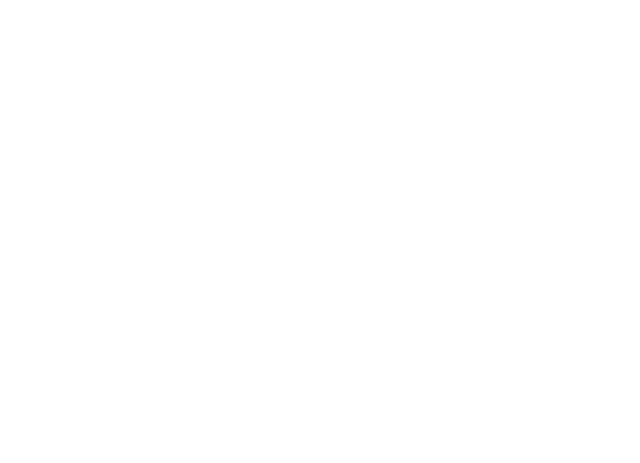
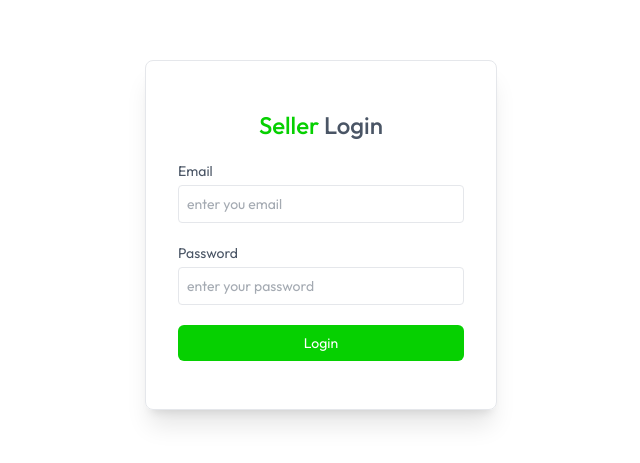
Before and after one commit to hasan8162/Food-Way, a React (Vite) app in the folder frontend/: page /seller in a window 1280 px wide. Before the commit this address had no page. Shown: the part 165-628 px from the top of the page, without its empty margins (319-959 px from the left). Built offline with nearby package versions, Linux system fonts and the light colour scheme.

Commit message:
seller login form

```diff
--- a/frontend/src/App.jsx
+++ b/frontend/src/App.jsx
@@ -12,10 +12,11 @@
 import Cart from "./pages/Cart";
 import AddAddress from "./pages/AddAddress";
 import MyOrders from "./pages/MyOrders";
+import SellerLogin from "./components/seller/SellerLogin";
 
 const App = () => {
   const isSellerPath = useLocation().pathname.includes("seller");
-  const {showUserLogin} = useAppContext();
+  const {showUserLogin, isSeller} = useAppContext();
   return (
     <div>
       {isSellerPath ? null : <Navbar/>}
@@ -30,6 +31,7 @@
           <Route path='/cart' element={<Cart/>}/>
           <Route path='/add-address' element={<AddAddress/>}/>
           <Route path='/my-orders' element={<MyOrders/>}/>
+          <Route path='/seller' element={isSeller ? null : <SellerLogin/>}></Route>
         </Routes>
       </div>
       {!isSellerPath && <Footer/>}
--- /dev/null
+++ b/frontend/src/components/seller/SellerLogin.jsx
@@ -0,0 +1,36 @@
+import React, { useEffect, useState } from 'react'
+import { useAppContext } from '../../context/AppContext'
+
+const SellerLogin = () => {
+    const {isSeller, setIsSeller, navigate} = useAppContext()
+    const [email, setEmail] = useState("");
+    const [password, setPassword] = useState("");
+
+    const onSubmitHandler = async (event) => {
+        event.preventDefault();
+        setIsSeller(true)
+    }
+    useEffect(() => {
+        if(isSeller){
+            navigate("/seller")
+        }
+    }, [isSeller])
+  return !isSeller && (
+    <form onSubmit={onSubmitHandler} className='min-h-screen flex items-center text-sm text-gray-600'>
+        <div className='flex flex-col gap-5 m-auto items-start p-8 py-12 min-w-80 sm:min-w-88 rounded-lg shadow-xl border border-gray-200'>
+            <p className='text-2xl font-medium m-auto'><span className='text-primary'>Seller</span> Login</p>
+            <div className='w-full'>
+                <p>Email</p>
+                <input onChange={(e) => setEmail(e.target.value) } value={email} type="email" placeholder='enter you email' className='border border-gray-200 rounded w-full p-2 mt-1 outline-primary' required/>
+            </div>
+            <div className='w-full'>
+                <p>Password</p>
+                <input onChange={(e) => setPassword(e.target.value)} value={password} type="password" placeholder='enter your password' className='border border-gray-200 rounded w-full p-2 mt-1 outline-primary' required/>
+            </div>
+            <button className='bg-primary text-white w-full py-2 rounded-md cursor-pointer'>Login</button>
+        </div>
+    </form>
+  )
+}
+
+export default SellerLogin
```
